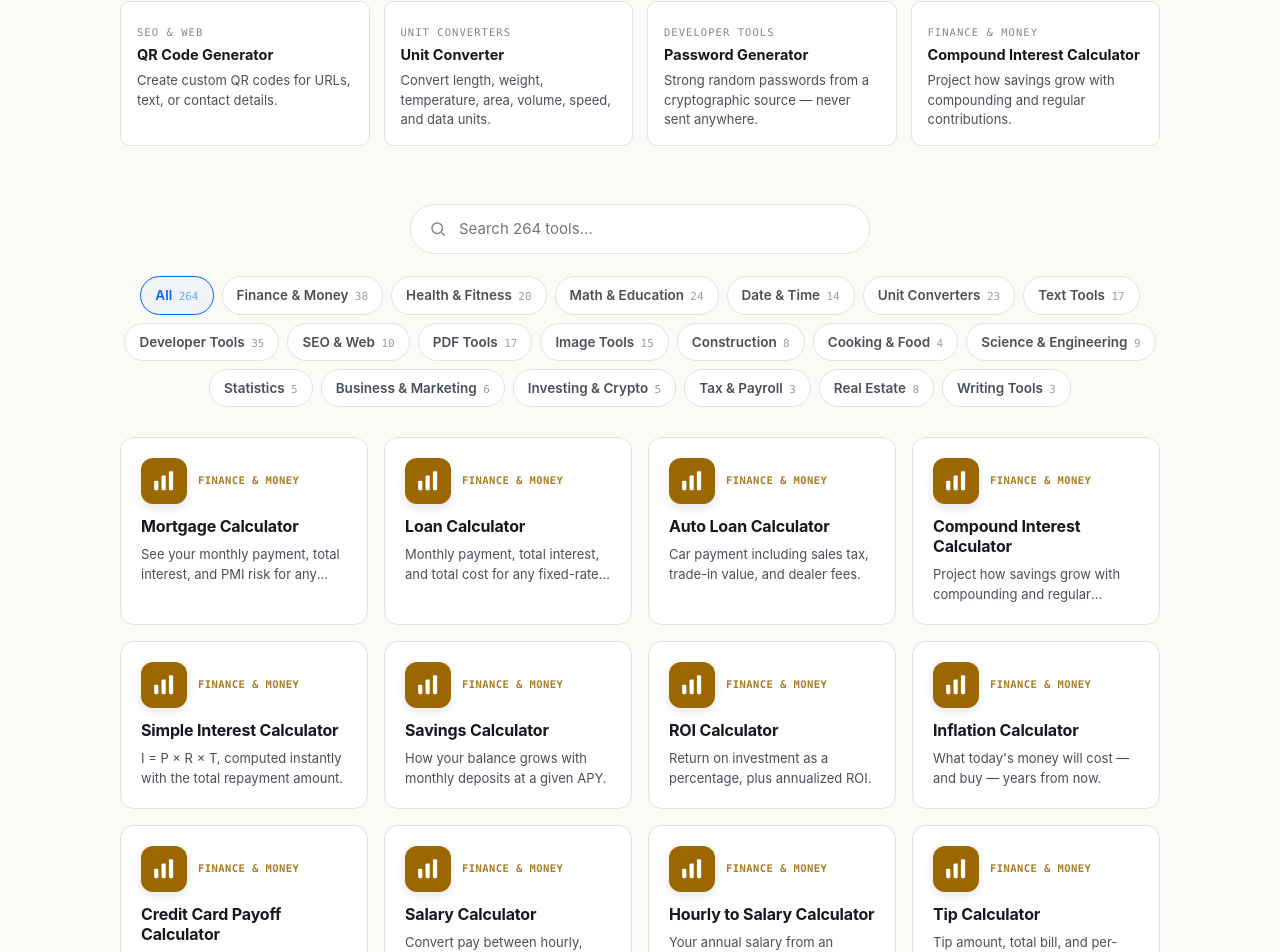
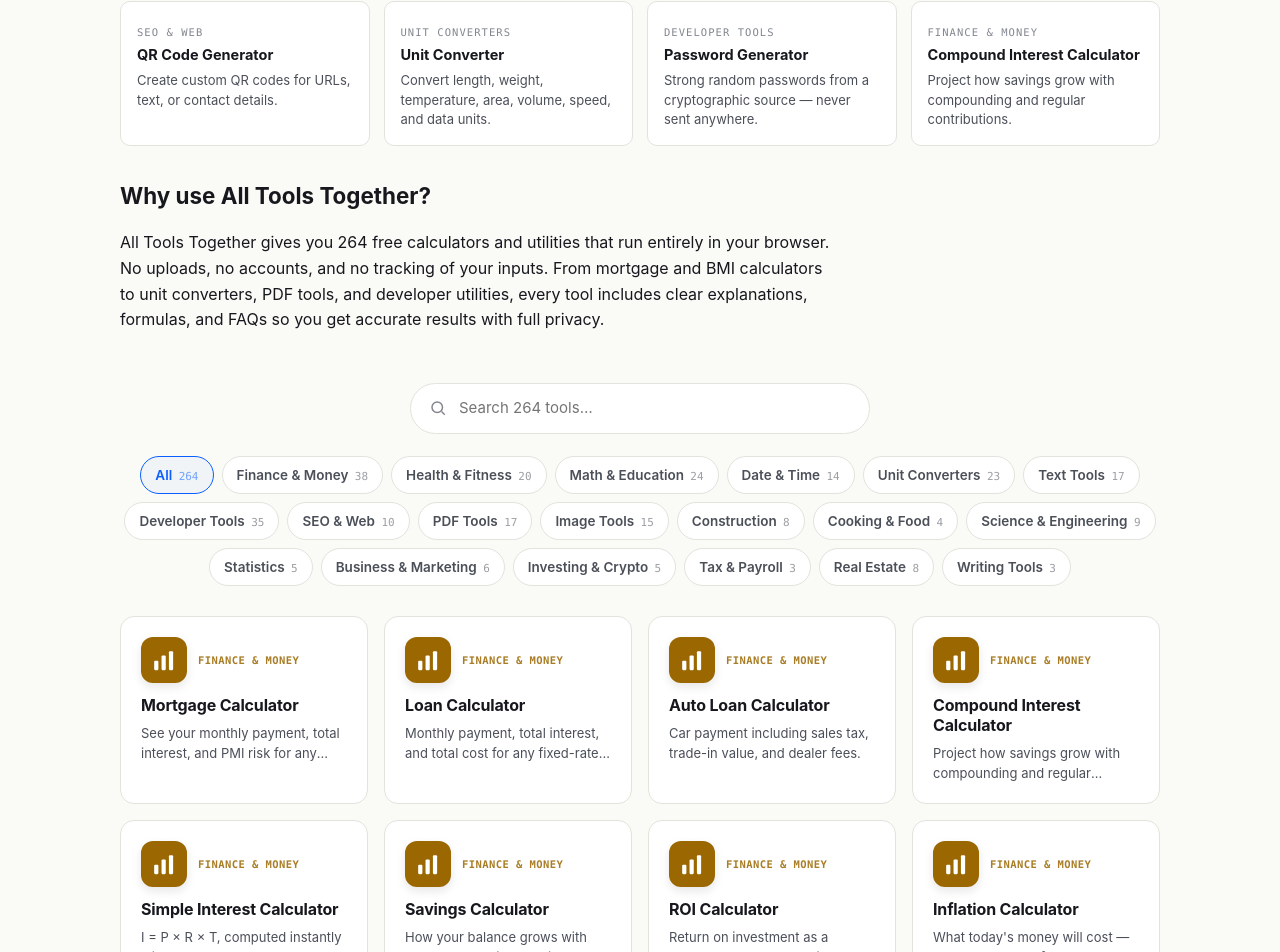
Before and after one commit to rajveer7790/alltoolstoghter, a Next.js app: page / in a window 1280 px wide. Shown: the part 944-1896 px from the top of the page. Built offline with nearby package versions, Linux system fonts and the light colour scheme.

Commit message:
SEO: fix Organization logo path + stronger homepage unique content

```diff
--- a/app/page.tsx
+++ b/app/page.tsx
@@ -47,7 +47,7 @@ export default function Home() {
             '@id': `${SITE.url}/#organization`,
             name: SITE.name,
             url: SITE.url,
-            logo: `${SITE.url}/opengraph-image`,
+            logo: `${SITE.url}/opengraph-image.png`,
             description: SITE.description,
             email: SITE.email,
             sameAs: [],
@@ -68,6 +68,16 @@ export default function Home() {
         <PopularTools title="Most used tools" limit={12} />
       </section>
 
+      <section className="wrap" style={{marginTop: '2rem', marginBottom: '1.5rem'}}>
+        <h2 style={{fontSize: '1.4rem', marginBottom: '0.75rem'}}>Why use All Tools Together?</h2>
+        <p style={{maxWidth: '720px', lineHeight: 1.6}}>
+          All Tools Together gives you {ALL_TOOLS.length} free calculators and utilities that run entirely in your browser.
+          No uploads, no accounts, and no tracking of your inputs. From mortgage and BMI calculators to unit converters,
+          PDF tools, and developer utilities, every tool includes clear explanations, formulas, and FAQs so you get accurate
+          results with full privacy.
+        </p>
+      </section>
+
       {/* the grid */}
       <section className="wrap">
         <HomeToolGrid tools={tools} cats={cats} />
```
